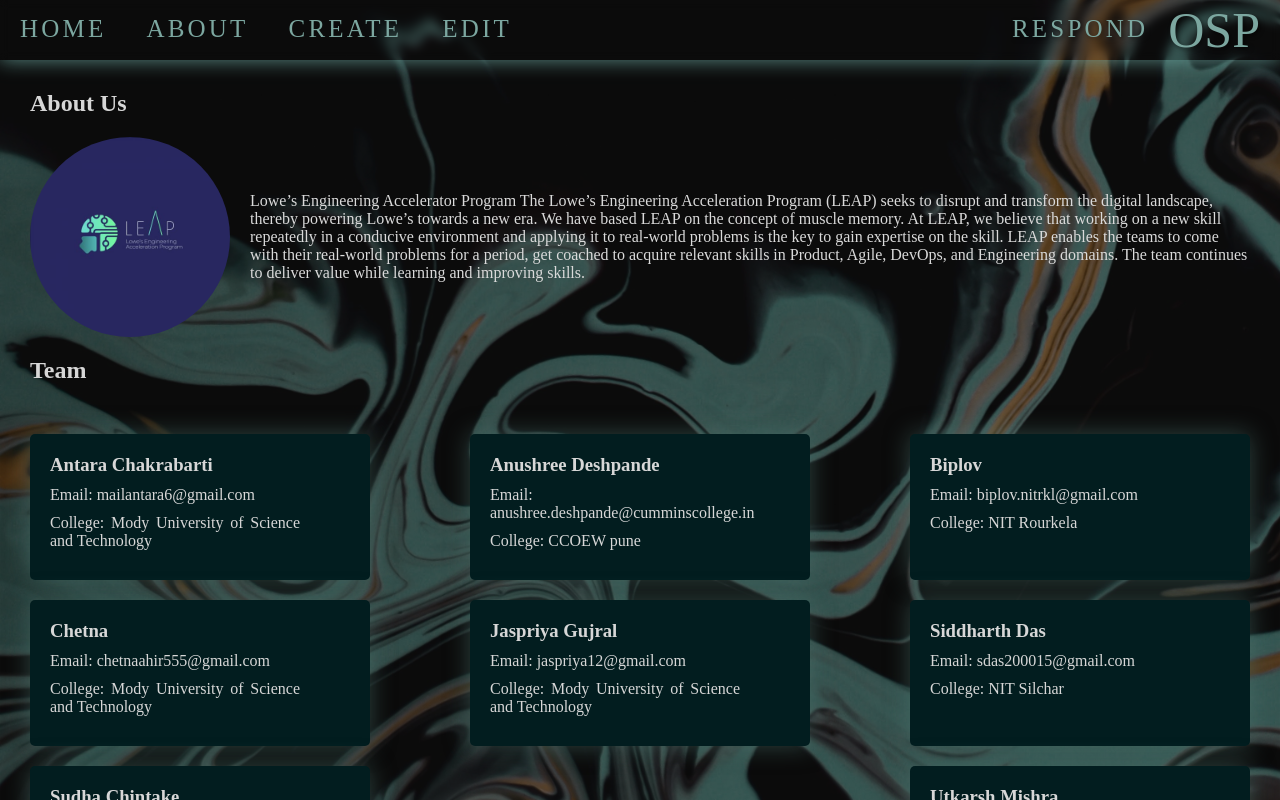
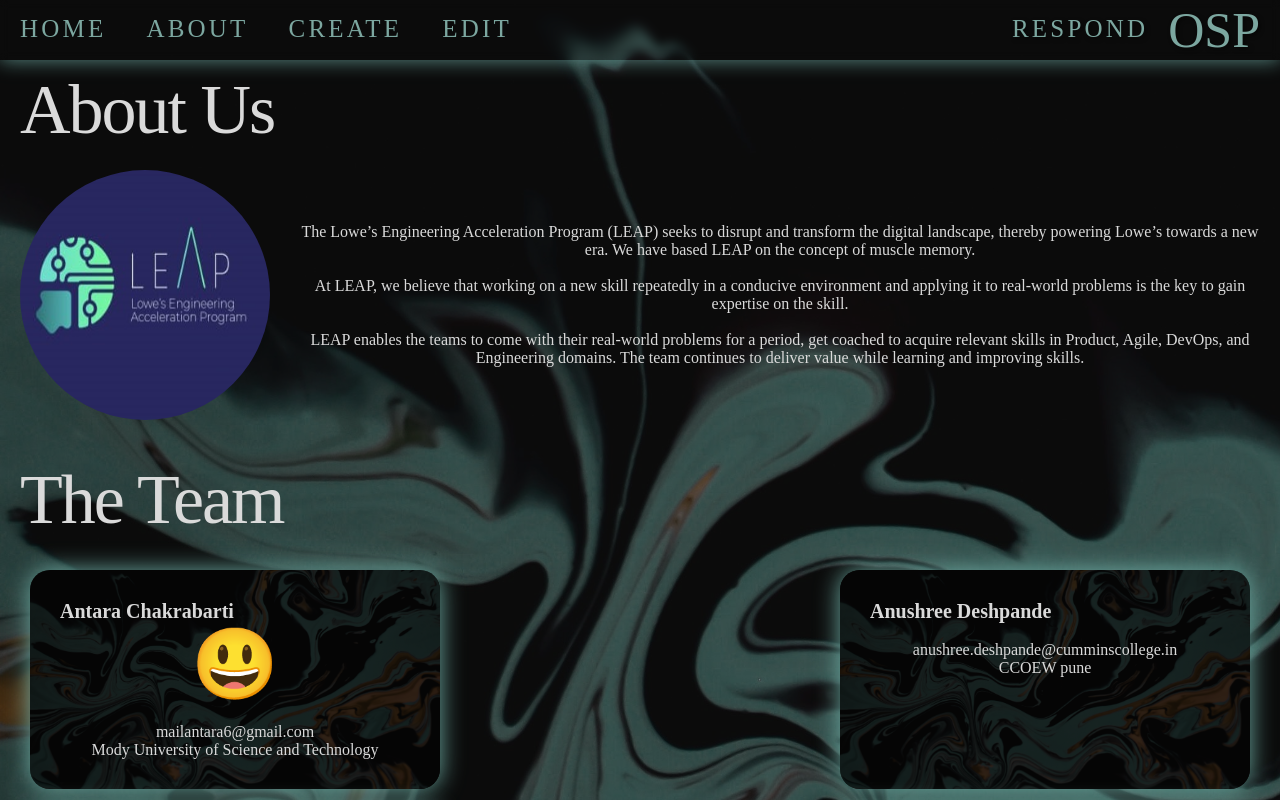
Before and after one commit to pbplop29/Lowes3, a React (Create React App) app in the folder ws/osp/: page /about in a window 1280 px wide. Shown: the top 800 px of the page. Built offline with nearby package versions, Linux system fonts and the light colour scheme.

Commit message:
changed stuff in the about page css layout and all

```diff
--- a/ws/osp/src/pages/About.js
+++ b/ws/osp/src/pages/About.js
@@ -1,6 +1,6 @@
 import React from "react";
 import "../styles/About.css";
-import example from "../assets/leap-logo.jpg";
+import leapLogo from "../assets/leap-logo.jpg";
 
 const teamMembers = [
   {
@@ -8,26 +8,30 @@
     name: "Antara Chakrabarti",
     email: "mailantara6@gmail.com",
     college: "Mody University of Science and Technology",
+    emoji: "😃",
   },
   {
     id: 2,
     name: "Anushree Deshpande",
     email: "anushree.deshpande@cumminscollege.in",
     college: "CCOEW pune",
+    emoji: "",
   },
 
   {
     id: 3,
-    name: "Biplov",
+    name: "Biplov Pokhrel",
     email: "biplov.nitrkl@gmail.com",
     college: "NIT Rourkela",
+    emoji: "🐣",
   },
 
   {
     id: 4,
-    name: "Chetna",
+    name: "Chetna Ahir",
     email: "chetnaahir555@gmail.com",
     college: "Mody University of Science and Technology",
+    emoji: "😠",
   },
 
   {
@@ -35,6 +39,7 @@
     name: "Jaspriya Gujral",
     email: "jaspriya12@gmail.com",
     college: "Mody University of Science and Technology",
+    emoji: "😆",
   },
 
   {
@@ -42,6 +47,7 @@
     name: "Siddharth Das",
     email: "sdas200015@gmail.com",
     college: "NIT Silchar",
+    emoji: "😴",
   },
 
   {
@@ -49,6 +55,7 @@
     name: "Sudha Chintake",
     email: "sudha.chintake@cumminscollege.in",
     college: "CCOEW Pune",
+    emoji: "😁",
   },
 
   {
@@ -56,46 +63,51 @@
     name: "Utkarsh Mishra",
     email: "pranshuu17@gmail.com",
     college: "NIE Mysore",
+    emoji: "🤓",
   },
   // Add more team members here...
 ];
 
 const About = () => {
   return (
-    <div className="about">
-      <h2>About Us</h2>
-      <div className="container">
-        <img src={example} alt="Example" className="image" />
-        <text className="text">
-          Lowe’s Engineering Accelerator Program The Lowe’s Engineering
-          Acceleration Program (LEAP) seeks to disrupt and transform the digital
-          landscape, thereby powering Lowe’s towards a new era. We have based
-          LEAP on the concept of muscle memory. At LEAP, we believe that working
-          on a new skill repeatedly in a conducive environment and applying it
-          to real-world problems is the key to gain expertise on the skill. LEAP
-          enables the teams to come with their real-world problems for a period,
-          get coached to acquire relevant skills in Product, Agile, DevOps, and
-          Engineering domains. The team continues to deliver value while
-          learning and improving skills.
-        </text>
+    <>
+      <div className="about_description_container">
+        <div className="about_us_title">About Us</div>
+        <div className="description_and_logo">
+          <img src={leapLogo} alt="Leap Logo" className="leap_logo" />
+          <div className="description">
+            The Lowe’s Engineering Acceleration Program (LEAP) seeks to disrupt
+            and transform the digital landscape, thereby powering Lowe’s towards
+            a new era. We have based LEAP on the concept of muscle memory.
+            <br /> <br /> At LEAP, we believe that working on a new skill
+            repeatedly in a conducive environment and applying it to real-world
+            problems is the key to gain expertise on the skill. <br /> <br />{" "}
+            LEAP enables the teams to come with their real-world problems for a
+            period, get coached to acquire relevant skills in Product, Agile,
+            DevOps, and Engineering domains. The team continues to deliver value
+            while learning and improving skills.
+          </div>
+        </div>
       </div>
 
-      <h2>Team</h2>
-      <div className="team-members">
-        {teamMembers.map((member) => (
-          <div className="member-card" key={member.id}>
-            <h3>{member.name}</h3>
-            <p>{member.role}</p>
-            <p>Email: {member.email}</p>
-            <p>College: {member.college}</p>
-            <p></p>
-          </div>
-        ))}
+      <div className="team_members_container">
+        <div className="about_us_title">The Team</div>
+        <div className="team_members">
+          {teamMembers.map((member) => (
+            <div className="member_card" key={member.id}>
+              <div style={{ "font-size": "20px", "font-weight": "bolder" }}>
+                {member.name}
+              </div>{" "}
+              <div className="member_emoji">{member.emoji}</div>
+              {member.role} <br />
+              {member.email} <br />
+              {member.college}
+            </div>
+          ))}
+        </div>
       </div>
-
-      <div className="Usecase-3">
-        {" "}
-        <h2>Task : Usecase-3</h2>{" "}
+      <div className="task_description_container">
+        <div className="about_us_title">The Task</div>
         <p> Post training assesment to test the learnings of the trainees.</p>
         <h4> Front-end:</h4>
         <ul>
@@ -113,7 +125,7 @@
           <li>Server-side rendering</li>
         </ul>
       </div>
-    </div>
+    </>
   );
 };
 
--- a/ws/osp/src/styles/About.css
+++ b/ws/osp/src/styles/About.css
@@ -1,60 +1,71 @@
-.about {
-    margin: 10px;
-
+.about_description_container {
+  display: flex;
+  flex-direction: column;
+  align-items: left;
+  text-align: center;
 }
 
-.container {
+.about_us_title{
+  font-size: 70px;
+  font-family: 'Tourney', cursive;
+  letter-spacing: -2px;
+  margin-bottom: 20px;
+}
+
+.description_and_logo {
   display: flex;
   align-items: center;
+  justify-content: center;
 }
 
-.text {
+.leap_logo {
+  height:250px;
+  width: 250px;
+  margin-right: 30px;
+  border-radius: 50%;
+}
+
+.description {
   flex: 1;
   text-align: left;
-  margin-left: 20px;
-}
-
-.image {
-  text-align: right;
-  width: 200px;
-  height: 200px;
-  border-radius: 50%;
+  text-align: center;
 }
 
 
 
+.team_members_container{
+  margin-top: 40px;
+}
 
-  .team-members {
-    display: flex;
-    flex-wrap: wrap;
-    justify-content: space-between;
-    margin-top: 50px;
-  }
+.team_members {
+  display: flex;
+  flex-wrap: wrap;
+  justify-content: space-between;
+}
 
-  .member-card {
-    width: 300px;
-    padding: 20px;
-    margin-bottom: 20px;
-    background-color: #021d1f;
-    border-radius: 5px;
-    box-shadow: 0px 0px 25px rgba(79, 124, 117, 0.5);
-  }
+.member_card {
+  background-image:url(../assets/background.jpg);
+  background-size: cover;
+  background-color: rgba(0, 0, 0, 0.8);
+  background-blend-mode: multiply;
+  margin:10px;
+  width: 350px;
+  padding: 30px;
+  border-radius: 20px;
+  justify-content: center;
+  text-align: center;
+  box-shadow: 0px 0px 25px rgba(110, 173, 164, 1);
 
-  h2 {
-    color: #d7d7d7;
-  }
+}
 
-  h3 {
-    margin-top: 0;
-    margin-bottom: 5px;
-    color: #d7d7d7;
-  }
+.member_emoji{
+  text-align: center;
+  align-items: center;
+  justify-content: center;
+  font-size: 70px;
+}
 
-  p {
-    margin-top: 0;
-    margin-right: 50px;
-    margin-bottom: 10px;
-    color: #d7d7d7;
-  }
 
-  /* Add more custom styles as needed */
+.task_description_container{
+
+}
```
Also changed, not shown: ws/osp/src/assets/leap-logo.jpg.
